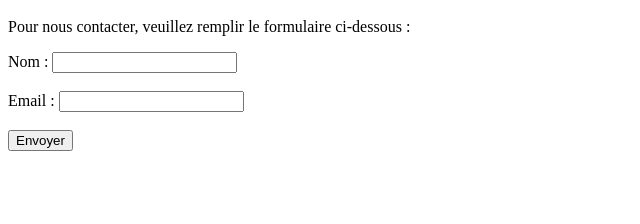
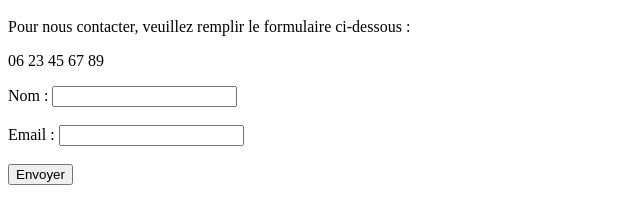
Before and after one commit to hamza-ourziki25/tp-git-anulation, a plain HTML site: page conatct.html in a window 1280 px wide. Shown: the part 120-344 px from the top of the page, without its empty margins (0-640 px from the left). Drawn offline with Linux system fonts and the light colour scheme.

Commit message:
add a number

```diff
--- a/conatct.html
+++ b/conatct.html
@@ -9,6 +9,7 @@
     <h1>bienvenue</h1>
     <h1>contactez-nous</h1>
     <p>Pour nous contacter, veuillez remplir le formulaire ci-dessous :</p>
+    <p>06 23 45 67 89</p>
     <form>
         <label for="telephone">Nom :</label>
         <input type="text" id="telephone" name="telephone" required><br><br>
```
